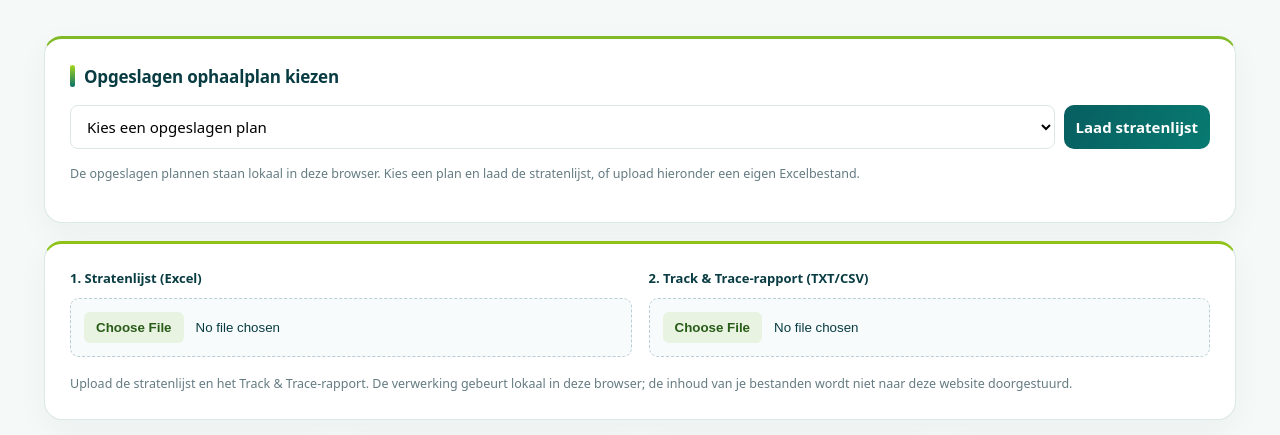
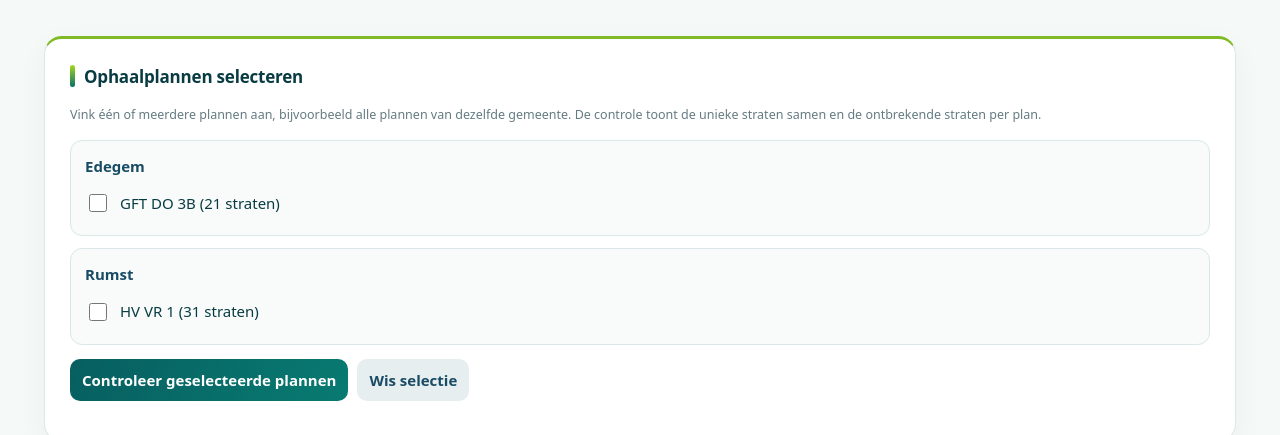
Before and after one commit to Stratencontrole/Stratenlijsten, a plain HTML site: page index.html in a window 1280 px wide. Shown: the part 291-726 px from the top of the page. Drawn offline with nearby package versions, Linux system fonts and the light colour scheme.

Commit message:
Ondersteun gelijktijdige selectie ophaalplannen en overzicht open straten per plan

```diff
--- a/index.html
+++ b/index.html
@@ -30,7 +30,7 @@ main{margin-top:35px}.page-intro{padding:12px 0 19px}.page-intro h2{font-size:cl
 </style></head><body>
 <header><div class="header-inner"><div class="brand"><span class="ilse-mark" aria-label="ILSE"><span class="ilse-leaf">◆</span><span class="ilse-word">ILSE</span></span><span class="brand-divider" aria-hidden="true"></span><div><h1>Stratencontrole</h1><p>Track &amp; Trace · Controle &amp; rapportage</p></div></div><span class="header-tag">ILSE · Stratencontrole</span></div></header>
 <main><div style="margin-bottom:16px"><a href="./beheer.html" style="display:inline-block;background:#194b64;color:white;text-decoration:none;border-radius:8px;padding:11px 16px;font-weight:700">⚙ Beheer gemeenten en stratenlijsten</a></div><div class="page-intro"><h2>Overzicht stratencontrole</h2><p>Vergelijk de officiële stratenlijst met het Track &amp; Trace-rapport en bekijk de GPS-trajecten op kaart.</p></div>
-<section class="panel" style="border-top:3px solid #80ba27"><h2>Opgeslagen ophaalplan kiezen</h2><div class="toolbar"><select id="savedPlan" aria-label="Opgeslagen ophaalplan" style="flex:1;min-width:220px"><option value="">Kies een opgeslagen plan</option><option value="standaard:standaard-edegem-gft-do-3b">Edegem · GFT DO 3B (21 straten)</option><option value="standaard:standaard-rumst-hv-vr-1">Rumst · HV VR 1 (31 straten)</option></select><button type="button" id="loadSavedPlan">Laad stratenlijst</button></div><p class="note">De opgeslagen plannen staan lokaal in deze browser. Kies een plan en laad de stratenlijst, of upload hieronder een eigen Excelbestand.</p></section><section class="uploads">
+<section class="panel" style="border-top:3px solid #80ba27"><h2>Ophaalplannen selecteren</h2><p class="note">Vink één of meerdere plannen aan, bijvoorbeeld alle plannen van dezelfde gemeente. De controle toont de unieke straten samen en de ontbrekende straten per plan.</p><div id="planChoices" style="display:grid;gap:12px;margin:14px 0"></div><div class="toolbar"><button type="button" id="loadSavedPlan">Controleer geselecteerde plannen</button><button type="button" id="clearPlanSelection" style="background:#e7eef0;color:#194b64">Wis selectie</button></div><p id="selectedPlanStatus" class="note" aria-live="polite"></p><div id="planBreakdown" style="margin-top:12px"></div></section><section class="uploads">
  <div class="upload"><label>1. Stratenlijst (Excel)</label><input id="streetFile" type="file" accept=".xlsx,.xls,.csv"></div>
  <div class="upload"><label>2. Track & Trace-rapport (TXT/CSV)</label><input id="trackFile" type="file" accept=".txt,.csv"></div>
  <div class="note" style="grid-column:1/-1">Upload de stratenlijst en het Track & Trace-rapport. De verwerking gebeurt lokaal in deze browser; de inhoud van je bestanden wordt niet naar deze website doorgestuurd.</div>
@@ -72,11 +72,12 @@ function render(){
  const q=norm(document.getElementById('search').value);
  const shown=results.filter(x=>!x.yes&&(!q||norm(x.street).includes(q)));
  document.getElementById('rows').innerHTML=shown.map(x=>`<tr><td>${esc(x.street)}</td><td><span class="pill no">Niet teruggevonden</span></td></tr>`).join('')||'<tr><td colspan="2">Geen ontbrekende straten gevonden</td></tr>';
+ renderPlanBreakdown();
  document.getElementById('summary').textContent=`Rapport bevat ${records.length} GPS-registraties. ${yes} van de ${results.length} unieke straten komen als straatnaam terug in het adresveld.`;
 }
 function esc(s){return String(s).replace(/[&<>"']/g,c=>({'&':'&amp;','<':'&lt;','>':'&gt;','"':'&quot;',"'":'&#39;'}[c]));}
 document.getElementById('search').addEventListener('input',render);
-document.getElementById('streetFile').addEventListener('change',async e=>{const file=e.target.files[0];if(!file)return;const buf=await file.arrayBuffer();const wb=XLSX.read(buf);const ws=wb.Sheets[wb.SheetNames[0]];streets=XLSX.utils.sheet_to_json(ws,{header:1,blankrows:false}).flat().filter(v=>v!==null&&v!==undefined&&String(v).trim()).map(String);analyze();});
+document.getElementById('streetFile').addEventListener('change',async e=>{const file=e.target.files[0];if(!file)return;const buf=await file.arrayBuffer();const wb=XLSX.read(buf);const ws=wb.Sheets[wb.SheetNames[0]];activePlans=[];document.getElementById('selectedPlanStatus').textContent='Eigen Excelbestand geladen.';streets=XLSX.utils.sheet_to_json(ws,{header:1,blankrows:false}).flat().filter(v=>v!==null&&v!==undefined&&String(v).trim()).map(String);analyze();});
 document.getElementById('trackFile').addEventListener('change',async e=>{const file=e.target.files[0];if(!file)return;const text=await file.text();records=text.split(/\r?\n/).filter(Boolean).map(line=>{const p=line.split(';');return {id:p[0],lat:p[2],lon:p[3],city:p[5],address:p[6],weight:p[7],time:p[8]};}).filter(r=>r.address!==undefined);analyze();drawMap();});
 document.getElementById('export').addEventListener('click',()=>{const missing=results.filter(x=>!x.yes);const csv=['Niet teruggevonden straat',...missing.map(x=>'"'+String(x.street).replace(/"/g,'""')+'"')].join('\n');const a=document.createElement('a');a.href=URL.createObjectURL(new Blob(['\ufeff'+csv],{type:'text/csv;charset=utf-8'}));a.download='niet-teruggevonden-straten.csv';a.click();URL.revokeObjectURL(a.href);});
 let map, baseLayers, activeBaseLayer;
@@ -127,9 +128,13 @@ function drawMap(){
 }
 const ingebouwdePlannen={"cities":[{"id":"standaard-edegem","name":"Edegem"},{"id":"standaard-rumst","name":"Rumst"}],"plans":[{"id":"standaard-edegem-gft-do-3b","cityId":"standaard-edegem","name":"GFT DO 3B","streets":["Biezenwei","Boniverlei","Buizegemlei","Dr. Frans Hemeryckxlaan","Elsbos","Ernest Jouretlaan","Grote Dries","Hofgracht","Jan Verbertlei","Jonkersaard","Keltenheuvel","Klaverenaard","Opstal","Oud-Kerkhoflaan","Pastoor Wouterstraat","Putlaan","Romeinse Put","Rotenaard","Scheibeek","Sint-Goriksplein","Tweebunder"]},{"id":"standaard-rumst-hv-vr-1","cityId":"standaard-rumst","name":"HV VR 1","streets":["Antwerpsesteenweg","Balhoevestraat","Blauwhoevestraat","Bussestraat","Doornlaarlei","Eekhovenweg","Ekkergatstraat","Guido Gezellestraat","Herderstraat","Hof ten Eikenlaan","Hoge Vosbergstraat","Hoveniersstraat","Kapellenlei","Kerkhofstraat","Kerkstraat","Kromhoutstraat","Kruislei","Lage Vosbergstraat","Lazarusstraat","Louis Paul Boonstraat","Maalderijstraat","Mechelsesteenweg","Morenhoekstraat","Netestraat","Pastoor Slegersstraat","Potaardestraat","Priester Daensstraat","Slijkenhoefstraat","Tiburstraat","Varenstraat","Weivelden"]}]};
 let standaardPlannen=ingebouwdePlannen.plans.map(p=>({...p,cityName:ingebouwdePlannen.cities.find(c=>c.id===p.cityId)?.name||'Gemeente'}));
-async function refreshStandardPlans(){try{const response=await fetch('./standaardplannen.json',{cache:'no-store'});if(!response.ok)throw Error('Bestand niet gevonden');const d=await response.json();standaardPlannen=Array.isArray(d.plans)?d.plans.map(p=>({...p,cityName:d.cities.find(c=>c.id===p.cityId)?.name||'Gemeente'})):[];refreshSavedPlans()}catch(err){console.warn('Standaardplannen konden niet worden geladen',err)}}
-function refreshSavedPlans(){const sel=document.getElementById('savedPlan');const old=sel.value;let d;try{d=JSON.parse(localStorage.getItem('stratencontrole-beheer-v1'))}catch{}sel.replaceChildren(new Option('Kies een opgeslagen plan',''));standaardPlannen.forEach(p=>sel.add(new Option(p.cityName+' · '+p.name+' ('+p.streets.length+' straten)','standaard:'+p.id)));if(d&&Array.isArray(d.plans)&&Array.isArray(d.cities))d.plans.forEach(p=>{const city=d.cities.find(c=>c.id===p.cityId);sel.add(new Option((city?city.name:'Gemeente')+' · '+p.name+' ('+(p.streets||[]).length+' straten)','lokaal:'+p.id))});if([...sel.options].some(o=>o.value===old))sel.value=old}
-document.getElementById('loadSavedPlan').addEventListener('click',()=>{let d;try{d=JSON.parse(localStorage.getItem('stratencontrole-beheer-v1'))}catch{}const selected=document.getElementById('savedPlan').value;const p=selected.startsWith('standaard:')?standaardPlannen.find(p=>p.id===selected.slice(9)):d?.plans?.find(p=>p.id===selected.slice(7));if(!p)return alert('Kies eerst een opgeslagen plan.');streets=p.streets||[];document.getElementById('streetFile').value='';analyze();alert(p.name+': '+streets.length+' straten geladen.');});
+let activePlans=[];
+async function refreshStandardPlans(){try{const response=await fetch('./standaardplannen.json',{cache:'no-store'});if(!response.ok)return;const d=await response.json();if(Array.isArray(d.plans)){standaardPlannen=d.plans.map(p=>({...p,cityName:d.cities.find(c=>c.id===p.cityId)?.name||'Gemeente'}));refreshSavedPlans()}}catch(err){console.warn('Standaardplannen: ingebouwde versie gebruikt',err)}}
+function getAvailablePlans(){let d;try{d=JSON.parse(localStorage.getItem('stratencontrole-beheer-v1'))}catch{}const local=(d&&Array.isArray(d.plans)&&Array.isArray(d.cities))?d.plans.map(p=>({...p,cityName:d.cities.find(c=>c.id===p.cityId)?.name||'Gemeente',selectionId:'lokaal:'+p.id})):[];return [...standaardPlannen.map(p=>({...p,selectionId:'standaard:'+p.id})),...local]}
+function refreshSavedPlans(){const el=document.getElementById('planChoices');const checked=new Set([...el.querySelectorAll('input:checked')].map(x=>x.value));const plans=getAvailablePlans();const cities=[...new Set(plans.map(p=>p.cityName))].sort((a,b)=>a.localeCompare(b,'nl'));el.replaceChildren();cities.forEach(city=>{const group=document.createElement('div');group.style.cssText='padding:14px;border:1px solid #d9e7e8;border-radius:12px;background:#f8fbfa';const heading=document.createElement('strong');heading.textContent=city;heading.style.cssText='display:block;margin-bottom:8px;color:#194b64';group.append(heading);plans.filter(p=>p.cityName===city).forEach(p=>{const label=document.createElement('label');label.style.cssText='display:flex;gap:10px;align-items:center;padding:6px 0;cursor:pointer';const input=document.createElement('input');input.type='checkbox';input.value=p.selectionId;input.checked=checked.has(p.selectionId);input.style.cssText='width:18px;height:18px;accent-color:#27856b';const span=document.createElement('span');span.textContent=p.name+' ('+(p.streets||[]).length+' straten)';label.append(input,span);group.append(label)});el.append(group)})}
+document.getElementById('loadSavedPlan').addEventListener('click',()=>{const ids=[...document.querySelectorAll('#planChoices input:checked')].map(x=>x.value);activePlans=getAvailablePlans().filter(p=>ids.includes(p.selectionId));if(!activePlans.length){alert('Vink eerst minstens één ophaalplan aan.');return}streets=[...new Map(activePlans.flatMap(p=>(p.streets||[]).map(st=>[norm(String(st)),String(st)])).filter(([key])=>key)).values()];document.getElementById('streetFile').value='';document.getElementById('selectedPlanStatus').textContent=activePlans.length+' plan(nen) geselecteerd: '+activePlans.map(p=>p.cityName+' · '+p.name).join(', ')+'. '+streets.length+' unieke straten in totaal.';analyze()});
+document.getElementById('clearPlanSelection').addEventListener('click',()=>{document.querySelectorAll('#planChoices input').forEach(x=>x.checked=false);activePlans=[];document.getElementById('selectedPlanStatus').textContent='Selectie gewist.';document.getElementById('planBreakdown').replaceChildren()});
+function renderPlanBreakdown(){const el=document.getElementById('planBreakdown');el.replaceChildren();if(!activePlans.length)return;const title=document.createElement('h3');title.textContent='Openstaande straten per ophaalplan';title.style.margin='12px 0';el.append(title);activePlans.forEach(p=>{const missing=[...new Set((p.streets||[]).map(String).filter(st=>!records.some(r=>norm((r.address||'').split(',')[0])===norm(st))))];const details=document.createElement('details');details.style.cssText='margin:8px 0;padding:12px;border:1px solid #d9e7e8;border-radius:10px';const summary=document.createElement('summary');summary.style.cssText='cursor:pointer;font-weight:700';summary.textContent=p.cityName+' · '+p.name+' — '+missing.length+' van '+new Set((p.streets||[]).map(st=>norm(String(st)))).size+' straten open';details.append(summary);const body=document.createElement('p');body.style.whiteSpace='pre-line';body.textContent=missing.length?missing.join('\n'):'Alle straten teruggevonden';details.append(body);el.append(details)})}
 refreshSavedPlans();refreshStandardPlans();window.addEventListener('focus',refreshSavedPlans);
 analyze();drawMap();
 </script></body></html>
```
